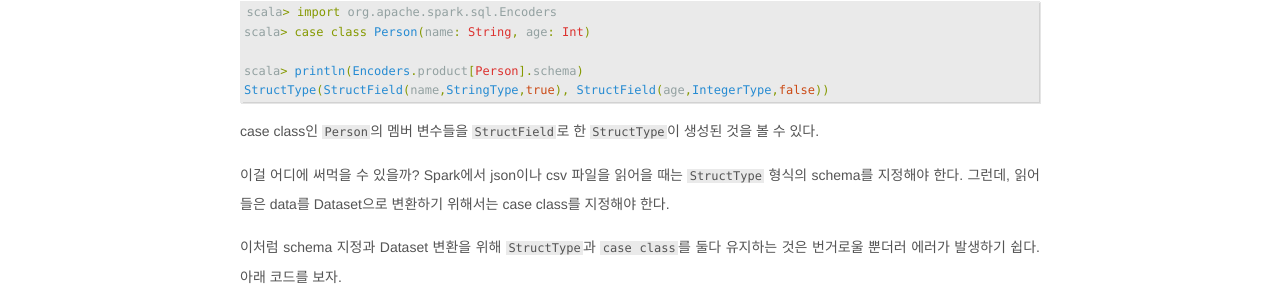
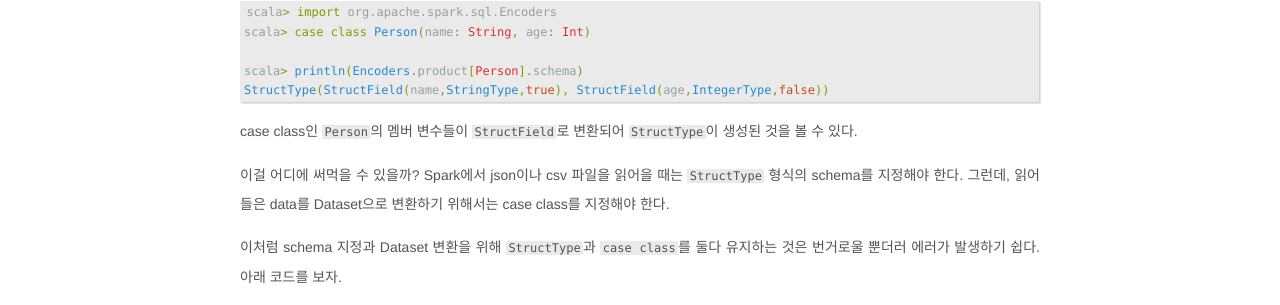
Before and after one commit to jason-heo/jason-heo.github.io, a Jekyll site: the page built from _posts/2019-07-08-scala-case-class-to-structtype.md, in a window 1280 px wide. Shown: the part 352-657 px from the top of the page. Built offline with Jekyll 4.4.1, drawn with Linux system fonts in a browser that asks for light colours; comment, search, counter and statistics services are not loaded.

Commit message:
문구 수정

````diff
--- a/_posts/2019-07-08-scala-case-class-to-structtype.md
+++ b/_posts/2019-07-08-scala-case-class-to-structtype.md
@@ -16,7 +16,7 @@ scala> println(Encoders.product[Person].schema)
 StructType(StructField(name,StringType,true), StructField(age,IntegerType,false))
 ```
 
-case class인 `Person`의 멤버 변수들을 `StructField`로 한 `StructType`이 생성된 것을 볼 수 있다.
+case class인 `Person`의 멤버 변수들이 `StructField`로 변환되어 `StructType`이 생성된 것을 볼 수 있다.
 
 이걸 어디에 써먹을 수 있을까? Spark에서 json이나 csv 파일을 읽어을 때는 `StructType` 형식의 schema를 지정해야 한다. 그런데, 읽어들은 data를 Dataset으로 변환하기 위해서는 case class를 지정해야 한다.
 
````
